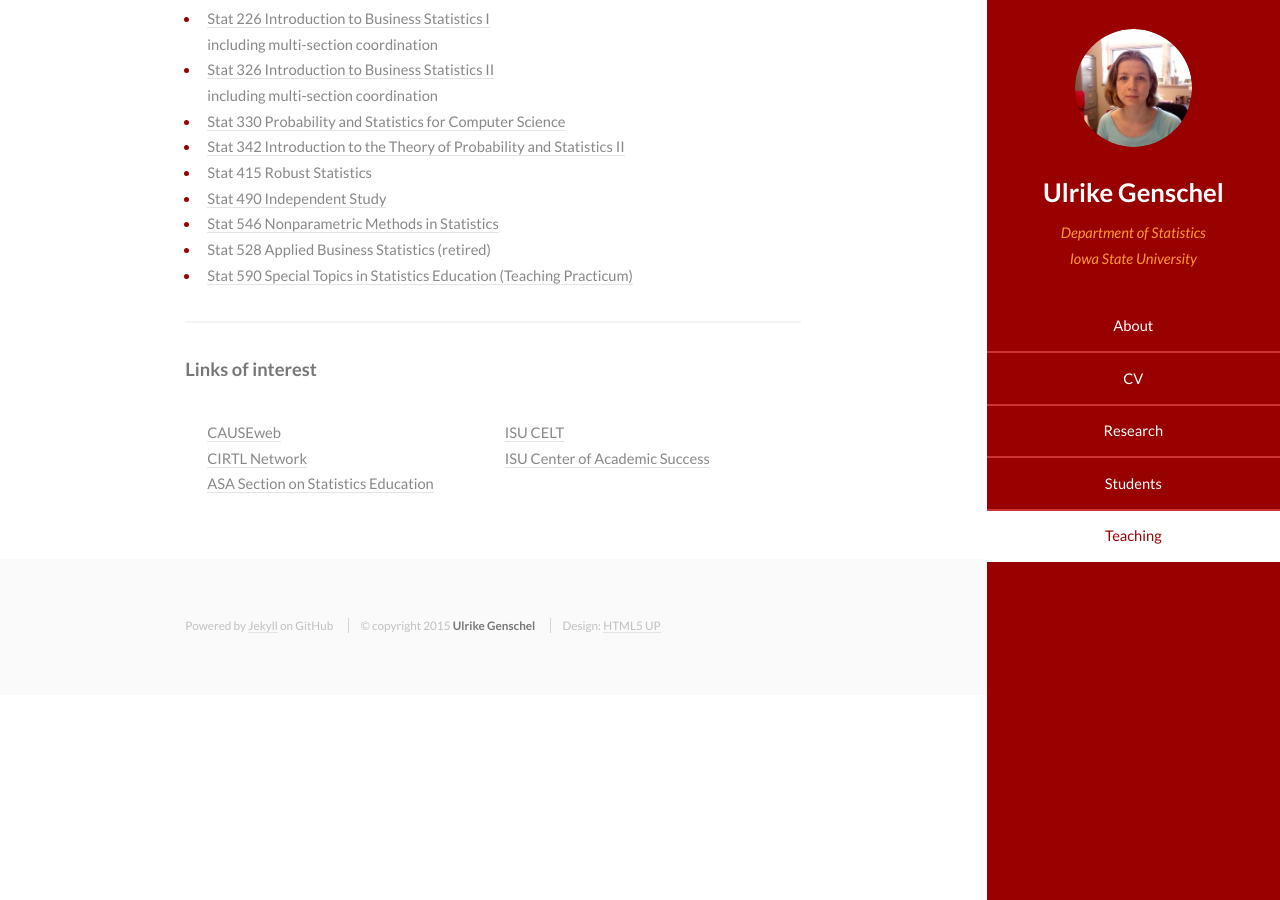
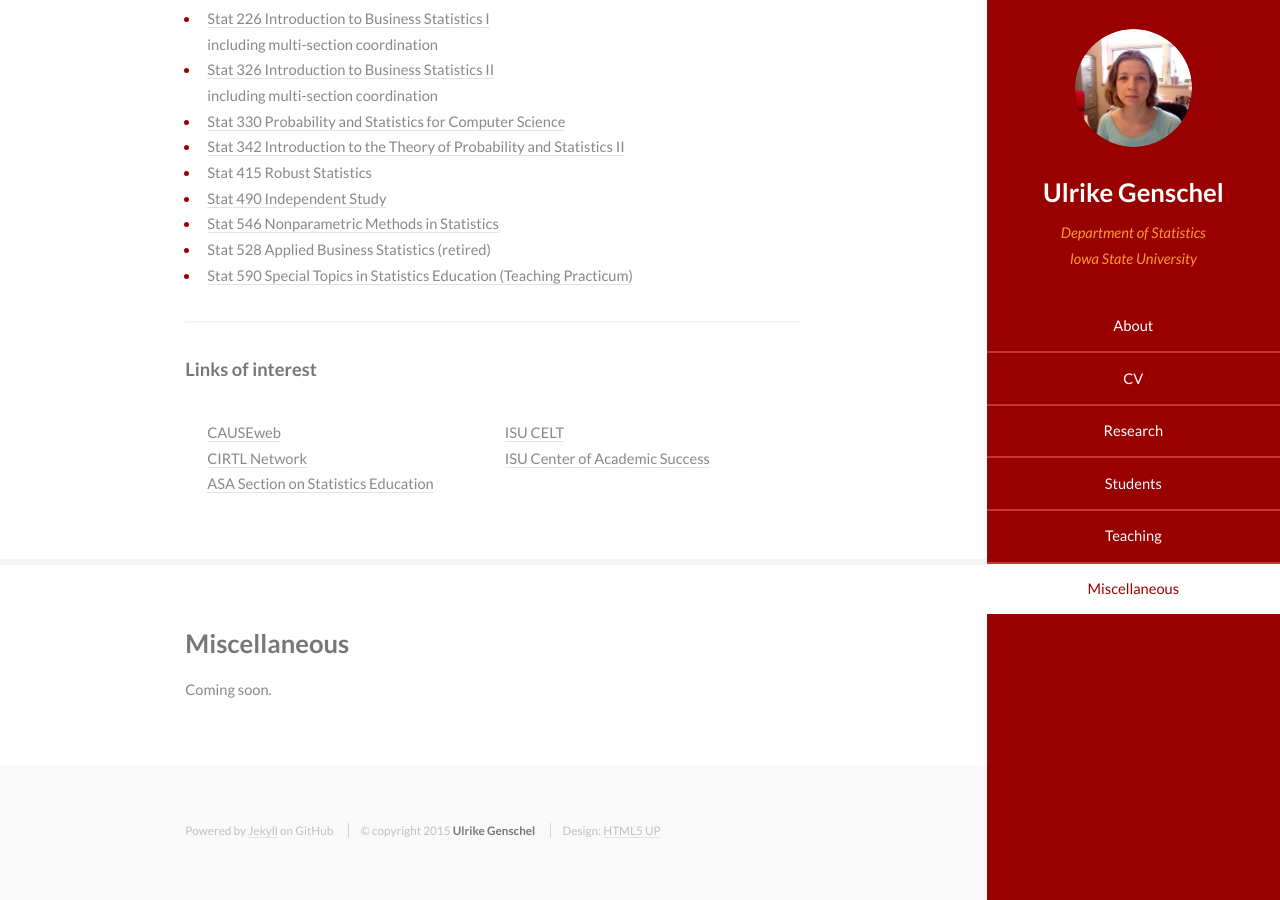
Before and after one commit to ugenschel/ugenschel.github.io, a Jekyll site: the page built from index.html, in a window 1280 px wide and 900 px high, scrolled down 3854 px. Built offline with Jekyll 4.4.1, drawn with Linux system fonts in a browser that asks for light colours.

Commit message:
added Misc section

```diff
--- a/_config.yml
+++ b/_config.yml
@@ -16,3 +16,5 @@ navigation:
   id: "#students"
 - text: Teaching
   id: "#teaching"
+- text: Miscellaneous
+  id: "#miscellaneous"
--- a/index.html
+++ b/index.html
@@ -111,3 +111,14 @@ layout: default
     </ul>
   </div>
 </section>
+
+
+
+<section id="miscellaneous">
+  <div class="container">
+    <h3>Miscellaneous</h3>
+    <p>
+      Coming soon.
+    </p>
+  </div>
+</section>
```
